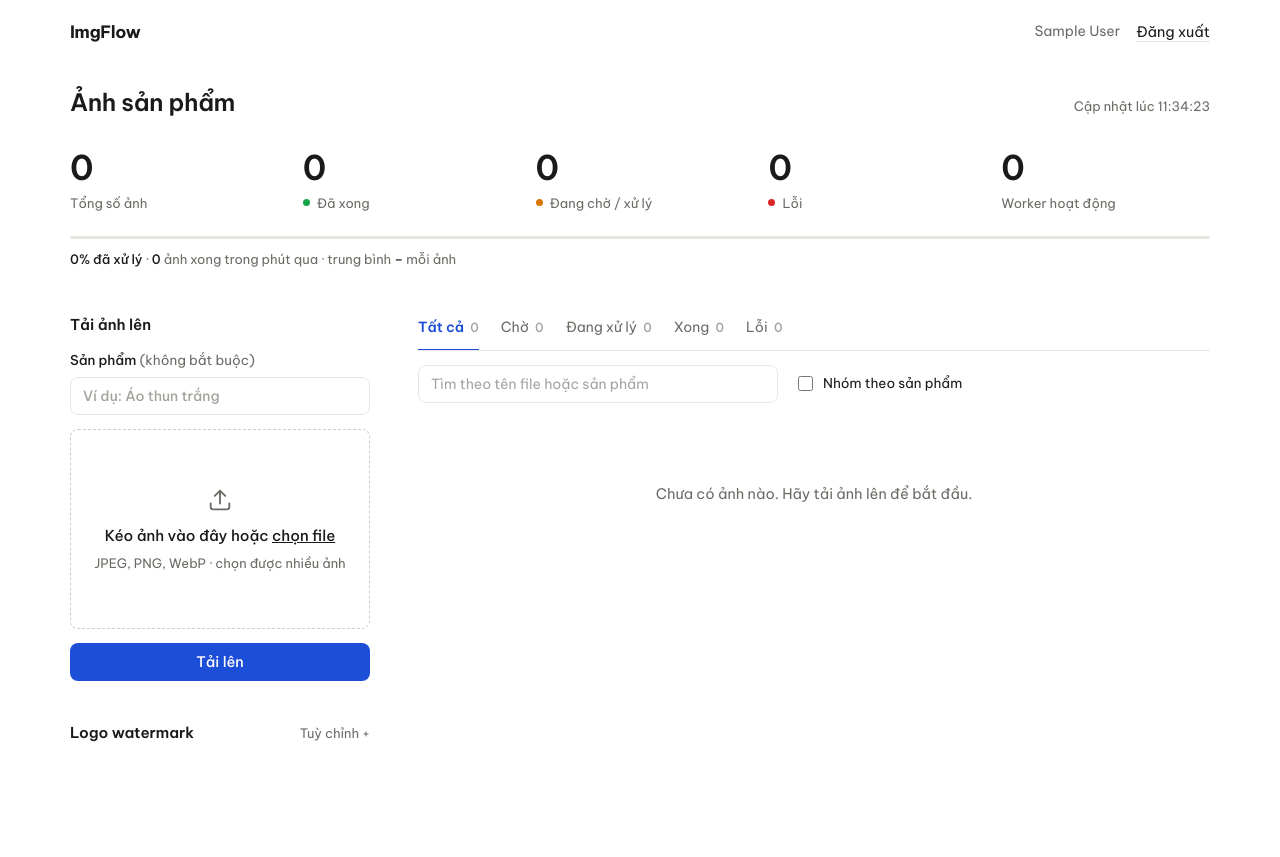
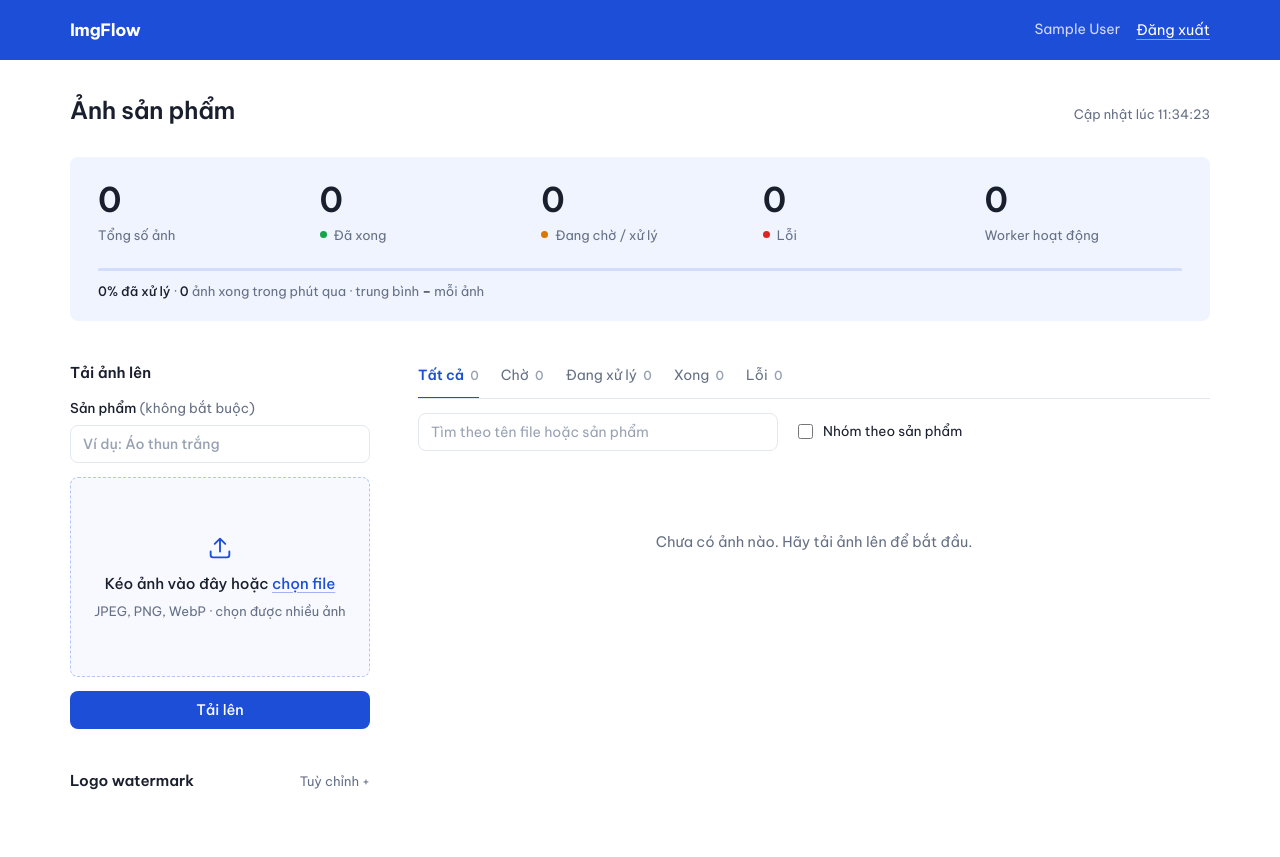
Before and after one commit to ngthanhtung0706/imgflow, a Flask app: page /gallery in a window 1280 px wide. Before the commit the page ends 742 px from the top, so only its background shows below. Run offline with Flask 3, Linux system fonts and the light colour scheme; the visitor is signed in with stand-in values (Sample User, id 1); data that the repository does not hold is empty.

Commit message:
feat(ui): them mau xanh duong: thanh tren cung, dai thong ke, vung keo tha, lien ket
- thanh tren cung nen xanh cobalt, chu trang, keo het chieu ngang
- dai thong ke tren nen xanh rat nhat; vung keo tha nen xanh nhat, vien dut xanh
- lien ket mau xanh; nen phu doi sang xam ngả xanh cho dong bo
- sua che do toi: vung keo tha va vet sang skeleton dung bien mau de khong bi quy tac sang ghi de

Co-Authored-By: Claude Opus 5.5 <noreply@anthropic.com>

```diff
--- a/app/web/static/style.css
+++ b/app/web/static/style.css
@@ -1,8 +1,9 @@
-/* ImgFlow – nền trắng, chữ đen; xanh cobalt chỉ dùng cho nút chính, tab đang chọn và thanh tiến độ */
+/* ImgFlow – tông xanh dương và trắng: thanh trên cùng xanh cobalt, các nền phụ xanh rất nhạt */
 :root {
-  --bg: #ffffff; --surface: #ffffff; --text: #1a1a1a; --muted: #6b6b66; --line: #e6e5e0; --soft: #f1f0ec;
-  --ink: #1d4ed8; --ink-hover: #1e40af; --ink-text: #ffffff; --ink-soft: #eef2fd; --link: #1a1a1a; --focus: #1d4ed8;
-  --done: #16a34a; --active: #d97706; --failed: #dc2626; --pending: #a3a39e;
+  --bg: #ffffff; --surface: #ffffff; --text: #1a1f2e; --muted: #667085; --line: #e3e8f0; --soft: #eef2f8;
+  --ink: #1d4ed8; --ink-hover: #1e40af; --ink-text: #ffffff; --ink-soft: #eff4ff; --ink-line: #b4c6f3; --link: #1d4ed8; --focus: #1d4ed8;
+  --topbar: #1d4ed8; --topbar-text: #ffffff; --dz-bg: #f7f9ff; --shimmer: rgba(255, 255, 255, .6);
+  --done: #16a34a; --active: #d97706; --failed: #dc2626; --pending: #98a2b3;
   --done-soft: #e8f5ec; --active-soft: #fdf3e3; --failed-soft: #fdecec;
   --radius: 8px;
   --font: "Be Vietnam Pro", system-ui, -apple-system, "Segoe UI", Roboto, sans-serif;
@@ -10,19 +11,18 @@
 @media (prefers-color-scheme: dark) {
   :root {
     --bg: #131312; --surface: #1b1b1a; --text: #ededea; --muted: #9c9b95; --line: #2c2c29; --soft: #232321;
-    --ink: #3b6cf0; --ink-hover: #5a85f3; --ink-text: #ffffff; --ink-soft: #1b2442; --link: #ededea; --focus: #5a85f3;
+    --ink: #3b6cf0; --ink-hover: #5a85f3; --ink-text: #ffffff; --ink-soft: #18213a; --ink-line: #2f4580; --link: #8fadf8; --focus: #5a85f3;
+    --topbar: #18213a; --topbar-text: #ededea; --dz-bg: #161d30; --shimmer: rgba(255, 255, 255, .06);
     --done: #34c26b; --active: #f0a33a; --failed: #f06060; --pending: #77766f;
     --done-soft: #15291c; --active-soft: #33260f; --failed-soft: #3a1717;
   }
-  .thumb.skeleton::after { background: linear-gradient(90deg, transparent, rgba(255, 255, 255, .06), transparent); }
-  .dropzone { border-color: #3a3a36; }
 }
 
 * { box-sizing: border-box; }
 [hidden] { display: none !important; } /* để .btn, .modal... không ghi đè thuộc tính hidden */
 html { -webkit-text-size-adjust: 100%; }
 body { margin: 0; font: 14.5px/1.55 var(--font); background: var(--bg); color: var(--text); -webkit-font-smoothing: antialiased; }
-main { max-width: 1180px; margin: 0 auto; padding: 20px 20px 64px; }
+main { max-width: 1180px; margin: 0 auto; padding: 32px 20px 64px; }
 a { color: var(--link); text-underline-offset: 2px; }
 h1 { font-size: 24px; font-weight: 600; letter-spacing: -.01em; margin: 0; }
 h2 { font-size: 15px; font-weight: 600; margin: 0 0 14px; }
@@ -33,11 +33,13 @@ h3 { font-size: 16px; font-weight: 600; margin: 0; word-break: break-word; }
 :focus-visible { outline: 2px solid var(--focus); outline-offset: 2px; }
 
 /* thanh trên */
-.topbar { display: flex; align-items: center; justify-content: space-between; gap: 16px; max-width: 1180px; height: 64px; margin: 0 auto; padding: 0 20px; }
-.brand { font-weight: 700; font-size: 17px; letter-spacing: -.02em; color: var(--text); text-decoration: none; }
+.topbar { display: flex; align-items: center; justify-content: space-between; gap: 16px; height: 60px; padding: 0 max(20px, calc((100% - 1140px) / 2)); background: var(--topbar); color: var(--topbar-text); }
+.brand { font-weight: 700; font-size: 17px; letter-spacing: -.02em; color: var(--topbar-text); text-decoration: none; }
 .account { display: flex; align-items: center; gap: 16px; min-width: 0; }
-.account-name { color: var(--muted); font-size: 14px; overflow: hidden; text-overflow: ellipsis; white-space: nowrap; max-width: 240px; }
+.account-name { color: var(--topbar-text); opacity: .8; font-size: 14px; overflow: hidden; text-overflow: ellipsis; white-space: nowrap; max-width: 240px; }
 .account form { margin: 0; }
+.account .link-btn { color: var(--topbar-text); text-decoration-color: rgba(255, 255, 255, .45); }
+.account .link-btn:hover { text-decoration-color: currentColor; }
 
 /* nút và ô nhập */
 .btn { display: inline-flex; align-items: center; justify-content: center; gap: 6px; min-height: 38px; padding: 7px 16px; border: 1px solid transparent; border-radius: 8px; font: inherit; font-weight: 500; line-height: 1.3; cursor: pointer; text-decoration: none; text-align: center; }
@@ -47,7 +49,7 @@ h3 { font-size: 16px; font-weight: 600; margin: 0; word-break: break-word; }
 .btn-secondary:hover { background: var(--soft); }
 .btn-block { width: 100%; }
 .btn:disabled { opacity: .5; cursor: default; }
-.link-btn { background: none; border: 0; padding: 0; font: inherit; color: var(--text); cursor: pointer; text-decoration: underline; text-decoration-color: var(--line); text-underline-offset: 4px; }
+.link-btn { background: none; border: 0; padding: 0; font: inherit; color: var(--link); cursor: pointer; text-decoration: underline; text-decoration-color: color-mix(in srgb, currentColor 35%, transparent); text-underline-offset: 4px; }
 .link-btn:hover { text-decoration-color: currentColor; }
 .link-btn:disabled { color: var(--muted); cursor: default; text-decoration: none; }
 .row-actions { display: flex; gap: 8px; flex-wrap: wrap; }
@@ -73,13 +75,14 @@ label:focus-within .hint { display: block; }
 /* đầu trang + số liệu */
 .page-head { display: flex; justify-content: space-between; align-items: baseline; gap: 12px; flex-wrap: wrap; margin-bottom: 28px; }
 .updated { font-size: 13px; font-variant-numeric: tabular-nums; }
-.stats { margin-bottom: 44px; }
+.stats { margin-bottom: 40px; padding: 24px 28px 20px; border-radius: var(--radius); background: var(--ink-soft); }
 .stat-row { display: grid; grid-template-columns: repeat(5, minmax(0, 1fr)); gap: 24px; }
 .stat-num { display: block; font-size: 34px; font-weight: 600; letter-spacing: -.03em; line-height: 1.1; font-variant-numeric: tabular-nums; }
 .stat-label { display: inline-flex; align-items: center; gap: 7px; margin-top: 6px; font-size: 13px; color: var(--muted); }
 .metrics { margin: 10px 0 0; font-size: 13px; font-variant-numeric: tabular-nums; }
 .metrics span { color: var(--text); font-weight: 500; }
 .progress { height: 3px; border-radius: 3px; background: var(--line); overflow: hidden; }
+.stats .progress { background: color-mix(in srgb, var(--ink) 14%, transparent); }
 .stats .progress { margin-top: 22px; }
 .progress > div { height: 100%; width: 0; background: var(--ink); transition: width .4s ease; }
 .progress-thin { margin-top: 12px; }
@@ -95,11 +98,12 @@ label:focus-within .hint { display: block; }
 .panel { min-width: 0; }
 
 /* tải lên */
-.dropzone { position: relative; display: flex; flex-direction: column; align-items: center; justify-content: center; gap: 6px; min-height: 200px; text-align: center; padding: 28px 16px; margin-bottom: 14px; border: 1.5px dashed #cfcdc6; border-radius: var(--radius); background: var(--surface); cursor: pointer; transition: background .15s, border-color .15s; }
-.dropzone:hover, .dropzone.over { border-color: var(--text); background: var(--soft); }
+.dropzone { position: relative; display: flex; flex-direction: column; align-items: center; justify-content: center; gap: 6px; min-height: 200px; text-align: center; padding: 28px 16px; margin-bottom: 14px; border: 1.5px dashed var(--ink-line); border-radius: var(--radius); background: var(--dz-bg); cursor: pointer; transition: background .15s, border-color .15s; }
+.dropzone:hover, .dropzone.over { border-color: var(--ink); background: var(--ink-soft); }
 .dropzone input[type=file] { position: absolute; inset: 0; width: 100%; height: 100%; opacity: 0; cursor: pointer; }
 .dz-title { font-weight: 500; font-size: 15px; }
-.dz-icon { width: 28px; height: 28px; color: var(--muted); margin-bottom: 4px; }
+.dz-icon { width: 28px; height: 28px; color: var(--ink); margin-bottom: 4px; }
+.dz-title u { color: var(--ink); text-decoration-color: color-mix(in srgb, var(--ink) 40%, transparent); text-underline-offset: 3px; }
 .dz-sub { font-size: 13px; color: var(--muted); font-weight: 400; }
 
 /* logo watermark (gập lại được) */
@@ -111,7 +115,7 @@ label:focus-within .hint { display: block; }
 .collapsible[open] summary { margin-bottom: 12px; }
 .collapsible[open] summary .muted::after { content: " −"; }
 .logo-row { display: flex; align-items: center; gap: 14px; margin-bottom: 14px; }
-.logo-box { display: flex; align-items: center; justify-content: center; flex: none; width: 64px; height: 64px; padding: 6px; border-radius: var(--radius); background: repeating-conic-gradient(#c9c7c1 0% 25%, #dedcd6 0% 50%) 50% / 12px 12px; }
+.logo-box { display: flex; align-items: center; justify-content: center; flex: none; width: 64px; height: 64px; padding: 6px; border-radius: var(--radius); background: repeating-conic-gradient(#c3cad6 0% 25%, #dbe1ea 0% 50%) 50% / 12px 12px; }
 .logo-box img { max-width: 100%; max-height: 100%; }
 .logo-box span { font-size: 10.5px; white-space: nowrap; color: var(--muted); background: var(--surface); padding: 1px 5px; border-radius: 4px; }
 .logo-text { min-width: 0; }
@@ -120,7 +124,7 @@ label:focus-within .hint { display: block; }
 .file-btn { position: relative; margin: 0; overflow: hidden; }
 .file-btn input { position: absolute; inset: 0; width: 100%; height: 100%; opacity: 0; cursor: pointer; }
 .file-btn.busy { opacity: .55; pointer-events: none; }
-.link-btn.small { font-size: 13px; color: var(--muted); }
+.link-btn.small { font-size: 13px; }
 
 /* tab lọc + thanh công cụ */
 .tabs { display: flex; gap: 22px; border-bottom: 1px solid var(--line); margin-bottom: 14px; overflow-x: auto; scrollbar-width: none; }
@@ -145,7 +149,7 @@ label:focus-within .hint { display: block; }
 .thumb { aspect-ratio: 1; display: flex; align-items: center; justify-content: center; width: 100%; border-radius: 8px; overflow: hidden; background: var(--soft); color: var(--muted); font-size: 12.5px; padding: 0 10px; text-align: center; transition: opacity .15s; }
 .thumb:has(img) { padding: 0; }
 .thumb.skeleton { position: relative; }
-.thumb.skeleton::after { content: ""; position: absolute; inset: 0; transform: translateX(-100%); background: linear-gradient(90deg, transparent, rgba(255, 255, 255, .6), transparent); animation: shimmer 1.6s ease-in-out infinite; }
+.thumb.skeleton::after { content: ""; position: absolute; inset: 0; transform: translateX(-100%); background: linear-gradient(90deg, transparent, var(--shimmer), transparent); animation: shimmer 1.6s ease-in-out infinite; }
 .thumb.skeleton.PROCESSING::after { animation-duration: 1.1s; }
 @keyframes shimmer { to { transform: translateX(100%); } }
 .thumb.failed { color: var(--failed); background: var(--failed-soft); }
@@ -192,7 +196,7 @@ body.modal-open { overflow: hidden; }
 }
 @media (max-width: 640px) {
   main { padding: 20px 14px 40px; }
-  .topbar { padding: 0 14px; height: 56px; }
+  .topbar { padding: 0 14px; height: 54px; }
   .account-name { max-width: 120px; }
   .stat-row { grid-template-columns: repeat(2, minmax(0, 1fr)); gap: 20px 16px; }
   .stat-num { font-size: 28px; }
```
